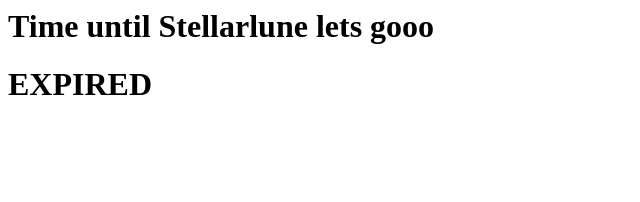
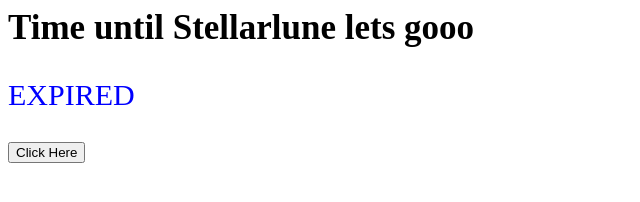
Before and after one commit to anorakthegreat/anorakthegreat.github.io, a plain HTML site: page Website/StellarLuneCountdown.html in a window 1280 px wide. Shown: the whole page, without its empty margins (0-640 px from the left). Drawn offline with Linux system fonts and the light colour scheme.

Commit message:
i disagree

```diff
--- a/Website/StellarLuneCountdown.html
+++ b/Website/StellarLuneCountdown.html
@@ -1,12 +1,20 @@
+<head>
+  <link rel="stylesheet" href="styles.css">
+</head>
+
+<body>
   <h1>Time until Stellarlune lets gooo</h1>
-
-<h1 id="demo"></h1>
+  <p id="demo"></p>
+  <button onclick="window.location.href='https://www.amazon.com/Stellarlune-9-Keeper-Lost-Cities/dp/1534438521#:~:text=orders%20over%20%2425.00.-,This%20title%20will%20be%20released%20on%20November%208%2C%202022,Pre%2Dorder%20now.';">
+    Click Here
+  </button>
   <script>
   // Set the date we're counting down to
   var countDownDate = new Date("Nov 8, 2022 0:0:0").getTime();
 
   // Update the count down every 1 second
   var x = setInterval(function() {
+
 
     // Get today's date and time
     var now = new Date().getTime();
@@ -31,3 +39,4 @@ var x = setInterval(function() {
     }
   }, 1000);
   </script>
+</body>
--- /dev/null
+++ b/Website/styles.css
@@ -0,0 +1,13 @@
+/* body {
+    background-color: rgb(124, 29, 5);
+} */
+h1{
+    color: black;
+    text-align: left;
+    font-size: 35;
+}
+p{
+    color: blue;
+    text-align: left;
+    font-size: 30px;
+}
```
Lines whose indentation alone changed are shown as unchanged.
